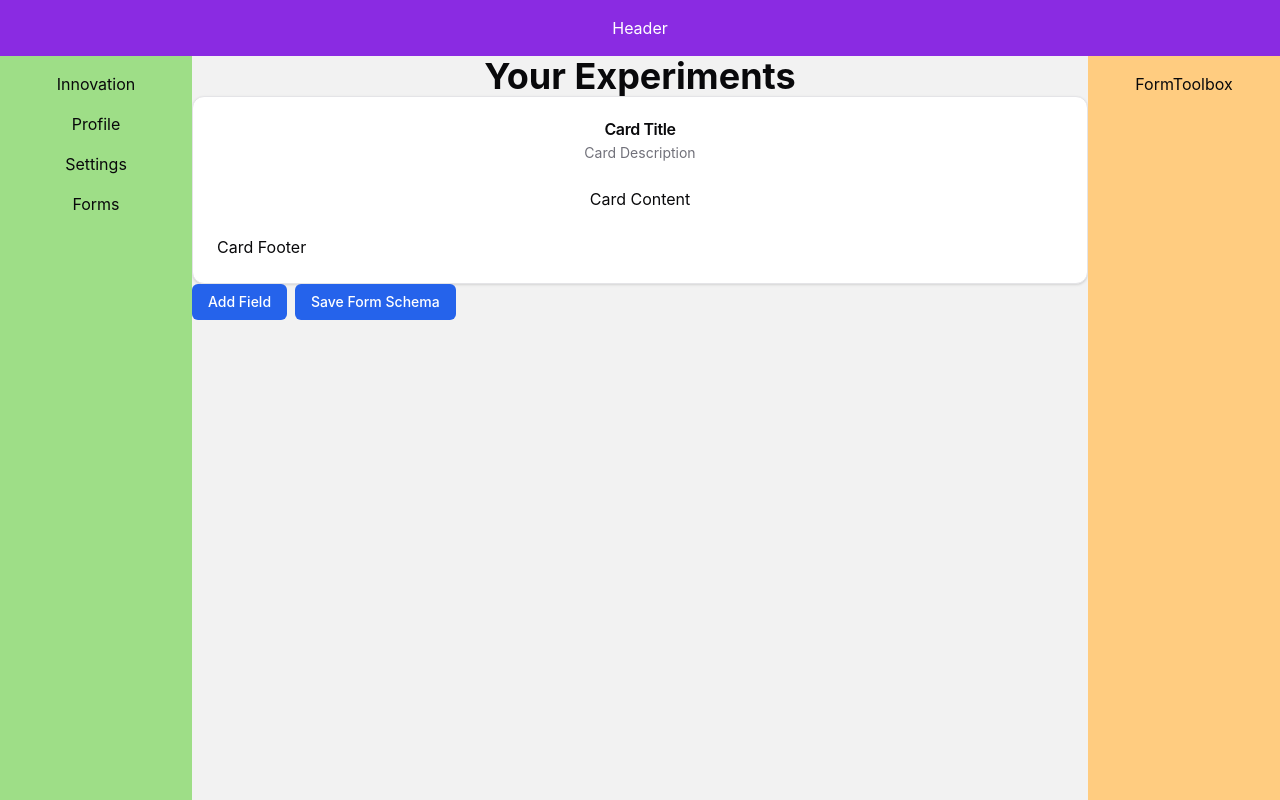
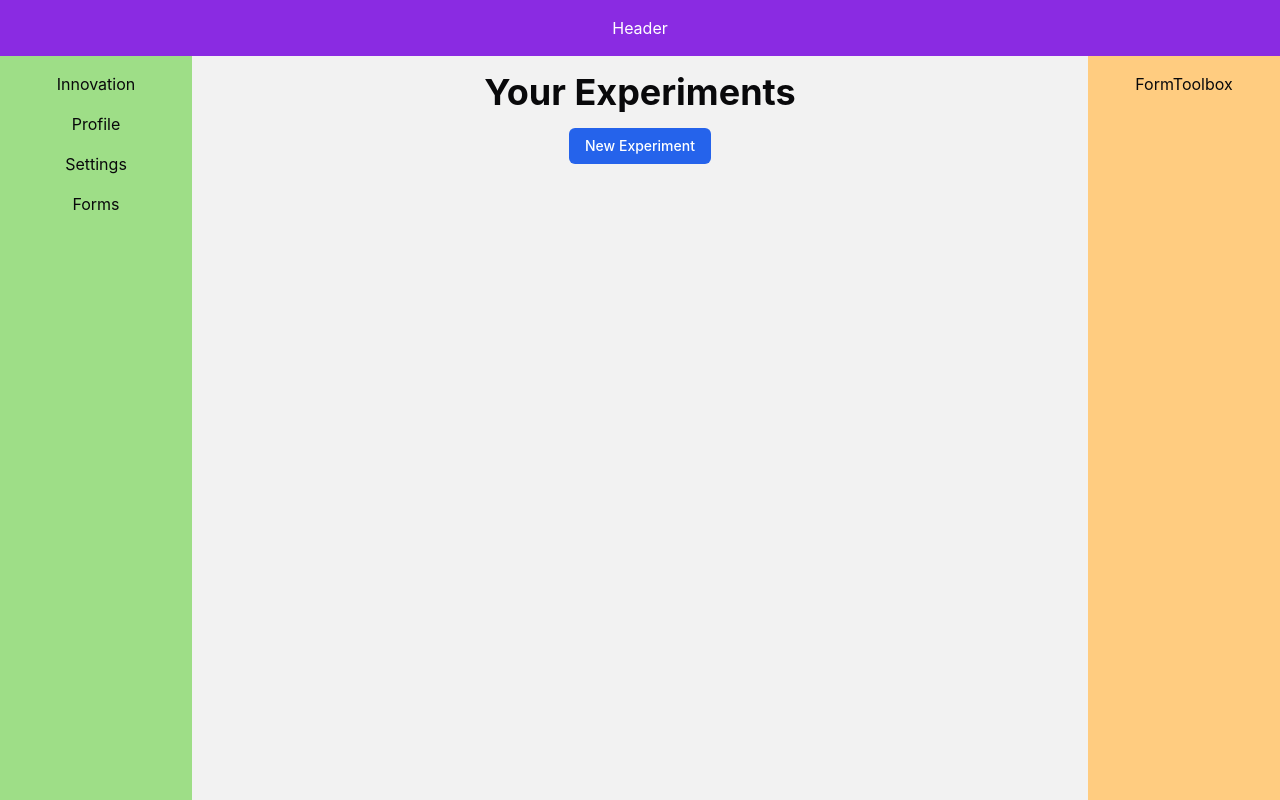
Before and after one commit to Anieto86/LabLink-client, a React (Vite) app: page /forms in a window 1280 px wide. Built offline with nearby package versions, Linux system fonts and the light colour scheme.

Commit message:
Refactor CreateFormButton to use Dialog and integrate FormBuilder for new experiment creation

```diff
--- a/src/app/features/FormTemplates/CreateFormButton.tsx
+++ b/src/app/features/FormTemplates/CreateFormButton.tsx
@@ -1,18 +1,22 @@
-import { Card, CardContent, CardDescription, CardFooter, CardHeader, CardTitle } from '@/app/components/ui/card'
+import { Button } from '@/app/components/design/Button'
+import { Dialog, DialogContent, DialogDescription, DialogHeader, DialogTitle, DialogTrigger } from '@/app/components/ui/dialog'
+import { FormBuilder } from './FormBuilder'
 
 export const CreateFormButton = () => {
   return (
-    <Card>
-      <CardHeader>
-        <CardTitle>Card Title</CardTitle>
-        <CardDescription>Card Description</CardDescription>
-      </CardHeader>
-      <CardContent>
-        <p>Card Content</p>
-      </CardContent>
-      <CardFooter>
-        <p>Card Footer</p>
-      </CardFooter>
-    </Card>
+    <Dialog>
+      <DialogTrigger>
+        <Button>New Experiment</Button>
+      </DialogTrigger>
+      <DialogContent>
+        <DialogHeader>
+          <DialogTitle>New Record</DialogTitle>
+          <DialogDescription>Create a new experiment record</DialogDescription>
+          <DialogDescription>
+            <FormBuilder />
+          </DialogDescription>
+        </DialogHeader>
+      </DialogContent>
+    </Dialog>
   )
 }
--- a/src/app/pages/forms/Forms.tsx
+++ b/src/app/pages/forms/Forms.tsx
@@ -1,4 +1,3 @@
-import { FormBuilder } from '@/app/features/FormTemplates/FormBuilder'
 // import { FormTemplates } from '@/app/features/FormTemplates/FormTemplates'
 // import { Separator } from '@/app/components/ui/separator'
 import { CreateFormButton } from '@/app/features/FormTemplates/CreateFormButton'
@@ -7,10 +6,9 @@ const Forms = () => {
   return (
     <>
       {/* <FormTemplates /> */}
-      <h2 className="text-4xl font-bold col-span-2">Your Experiments</h2>
+      <h2 className="text-4xl font-bold col-span-2 my-4">Your Experiments</h2>
 
       <CreateFormButton />
-      <FormBuilder />
     </>
   )
 }
```
